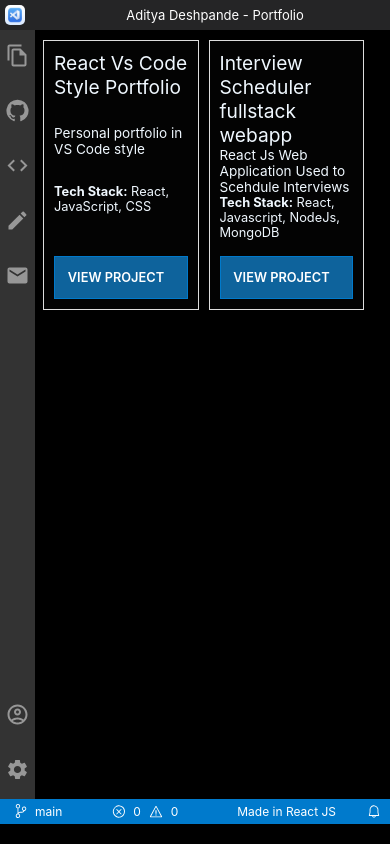
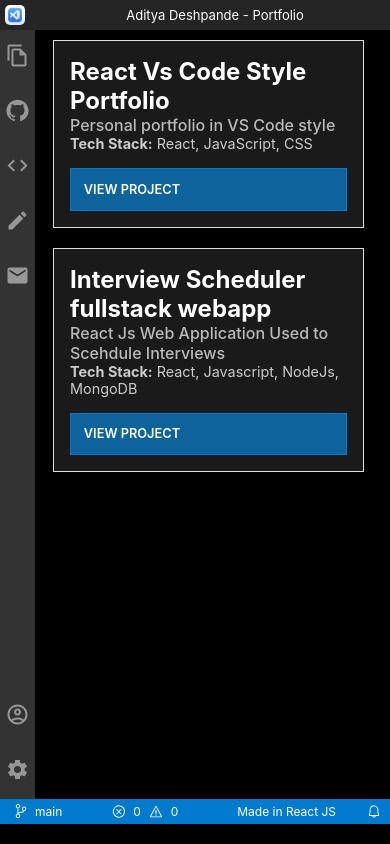
Before and after one commit to adityadeshpande0/MyPortfolio, a React (Create React App) app: page /projects in a window 390 px wide. Built offline with nearby package versions, Linux system fonts and the light colour scheme.

Commit message:
ui improvements

```diff
--- a/src/Components/Projects/project-styles.css
+++ b/src/Components/Projects/project-styles.css
@@ -1,4 +1,24 @@
-.projects-grid{
-    display: flex;
-    flex-direction: row;
+
+.projects-grid {
+  display: flex;
+  flex-wrap: wrap;
+  justify-content: space-between;
 }
+
+.project-card {
+  flex: 1 1 calc(33.333% - 20px);
+  margin: 10px;
+  box-sizing: border-box;
+}
+
+@media (max-width: 768px) {
+  .project-card {
+    flex: 1 1 calc(50% - 20px);
+  }
+}
+
+@media (max-width: 576px) {
+  .project-card {
+    flex: 1 1 100%;
+  }
+}
--- a/src/reusables/projectcard-styles.css
+++ b/src/reusables/projectcard-styles.css
@@ -1,15 +1,21 @@
 /* Default Styles */
 .project-card {
   border: 1px solid #ddd;
-  padding: 0.5rem;
-  margin: 10px 10px 0px 0px;
+  padding: 1rem;
+  margin: 10px;
   transition: transform 0.3s ease, box-shadow 0.3s ease;
-  background-color: #030303;
-  width: 50%;
+  background-color: #1a1a1a;
+  width: calc(33.333% - 20px);
   display: flex;
   flex-direction: column;
   justify-content: space-between;
   height: auto;
+  box-shadow: 0 4px 10px rgba(0, 0, 0, 0.2);
+}
+
+.project-card:hover {
+  transform: translateY(-5px);
+  box-shadow: 0 8px 20px rgba(0, 0, 0, 0.3);
 }
 
 .project-card-body {
@@ -21,15 +27,22 @@
 
 .project-card-title {
   margin: 0;
-  padding: 0px;
+  font-size: clamp(1.5rem, 2vw + 1rem, 2rem);
+  font-weight: 700;
+  color: #fff;
 }
 
 .project-card-description {
-margin: 0;
+  margin: 0;
+  font-weight: 500;
+  font-size: clamp(1rem, 1.5vw + 0.5rem, 1.2rem);
+  color: #bbb;
 }
 
 .project-card-techStack {
-margin: 0px;
+  margin: 0;
+  font-size: clamp(0.9rem, 1.2vw + 0.5rem, 1rem);
+  color: #ccc;
 }
 
 .project-card-btn {
@@ -40,7 +53,7 @@
   text-align: center;
   text-decoration: none;
   border-radius: 5px;
-  font-size: 1rem;
+  font-size: clamp(0.85rem, 1.5vw + 0.5rem, 1rem);
   transition: background-color 0.3s ease;
 }
 
@@ -48,50 +61,15 @@
   background-color: #0056b3;
 }
 
+
 @media (max-width: 768px) {
   .project-card {
-    padding: 15px;
-    height: auto;
-  }
-
-  .project-card-title {
-    font-size: 1.3rem;
-  }
-
-  .project-card-description {
-    font-size: 0.95rem;
-  }
-
-  .project-card-techStack {
-    font-size: 0.85rem;
-  }
-
-  .project-card-btn {
-    padding: 8px 16px;
-    font-size: 0.9rem;
+    width: calc(50% - 20px);
   }
 }
 
 @media (max-width: 576px) {
   .project-card {
-    padding: 10px;
-    height: auto;
-  }
-
-  .project-card-title {
-    font-size: 1.2rem;
-  }
-
-  .project-card-description {
-    font-size: 0.85rem;
-  }
-
-  .project-card-techStack {
-    font-size: 0.8rem;
-  }
-
-  .project-card-btn {
-    padding: 7px 14px;
-    font-size: 0.85rem;
+    width: 100%;
   }
 }
```
